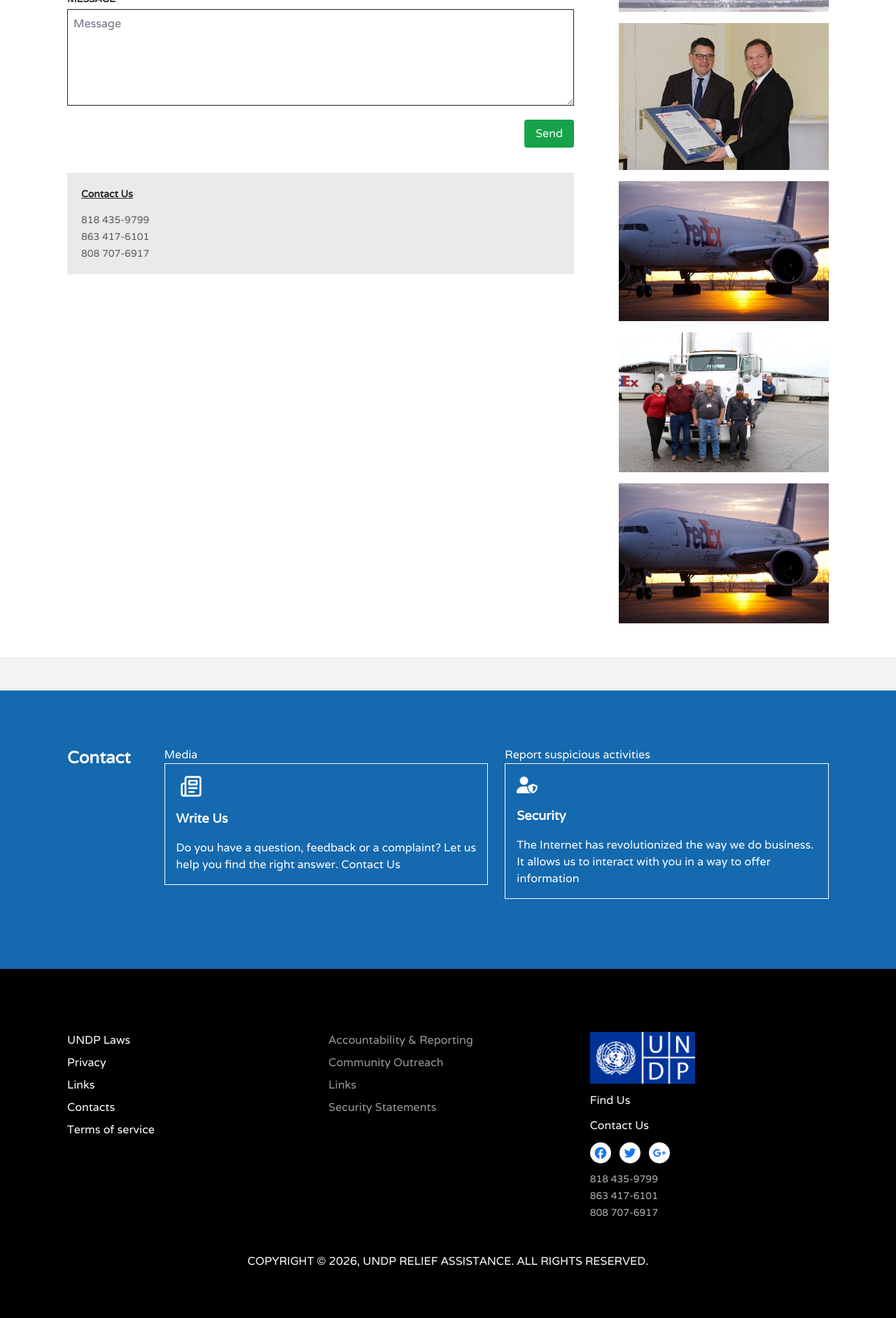
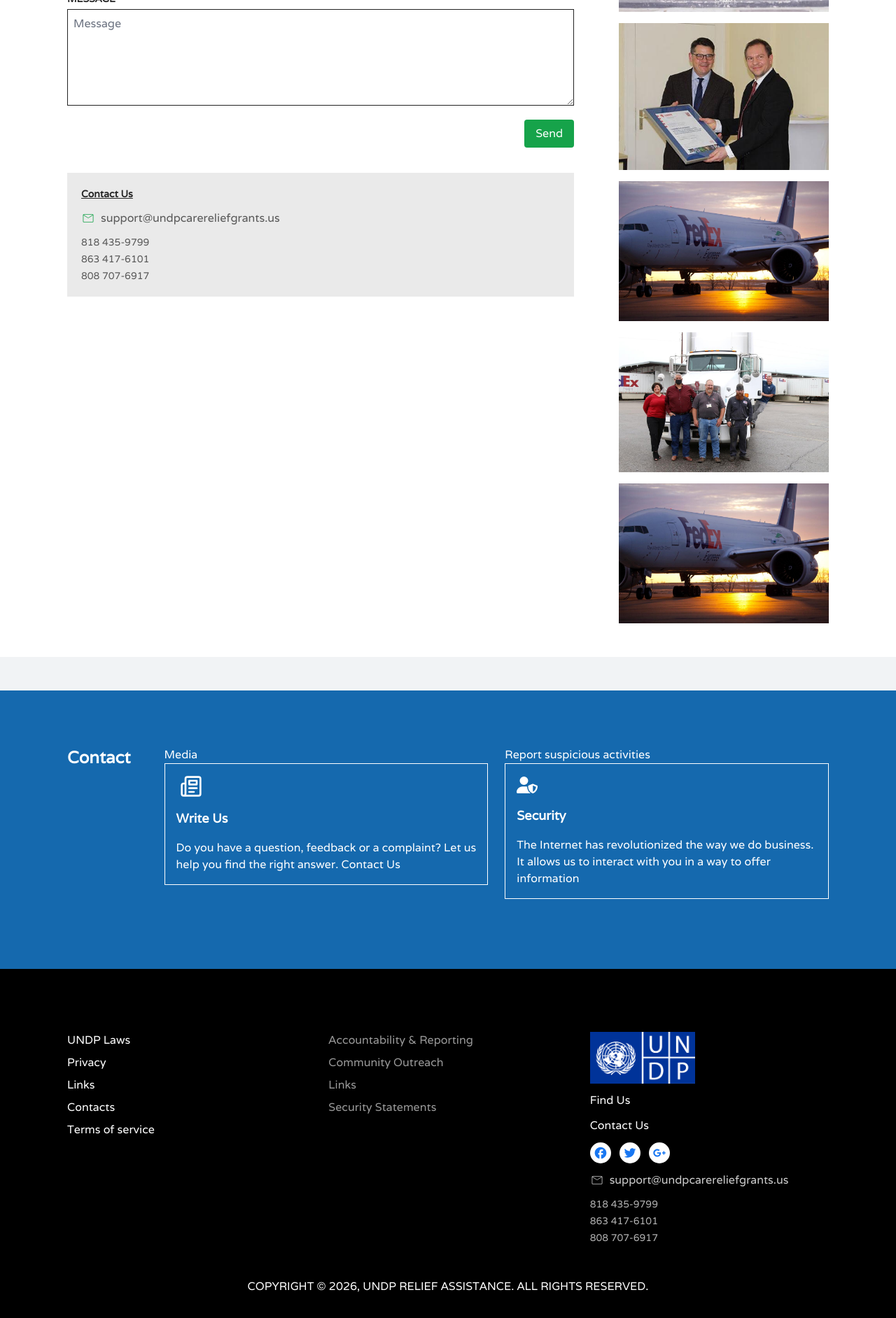
Before and after one commit to Debayo1/undpcaregrants, a Next.js app: page /feedback in a window 1280 px wide. Shown: the part 696-2580 px from the top of the page at 70% size. Built offline with nearby package versions, Linux system fonts and the light colour scheme.

Commit message:
Update support email to support@undpcarereliefgrants.us

```diff
--- a/src/app/feedback/page.tsx
+++ b/src/app/feedback/page.tsx
@@ -347,13 +347,13 @@
                 Contact Us
               </p>
               <div className="flex flex-col gap-2 text-dark-100/80">
-                {/* <a
-                  href="mailto:support@undpcaregrants.com"
+                <a
+                  href="mailto:support@undpcarereliefgrants.us"
                   className="flex items-center gap-2 hover:text-dark-50 transition-colors"
                 >
                   <EnvelopeIcon className="fill-green-600 w-4 h-4" />
-                  <span>support@undpcaregrants.com</span>
-                </a> */}
+                  <span>support@undpcarereliefgrants.us</span>
+                </a>
                 <div className="flex flex-col gap-1 text-sm mt-1">
                   <a href="tel:8184359799" className="hover:text-dark-50 transition-colors">
                     818 435-9799
--- a/src/components/base-components/footer-section.tsx
+++ b/src/components/base-components/footer-section.tsx
@@ -70,13 +70,13 @@
                 <GooglePlusIcon />
               </div>
             </div>
-            {/* <a
-              href="mailto:support@undpcaregrants.com"
+            <a
+              href="mailto:support@undpcarereliefgrants.us"
               className="flex items-center gap-2 text-light-50/80 hover:text-light-50 transition-colors"
             >
               <EnvelopeIcon className="fill-light-50/80 w-4 h-4" />
-              <span>support@undpcaregrants.com</span>
-            </a> */}
+              <span>support@undpcarereliefgrants.us</span>
+            </a>
             <div className="flex flex-col gap-1 text-light-50/70 text-sm">
               <a href="tel:8184359799" className="hover:text-light-50 transition-colors">
                 818 435-9799
```
